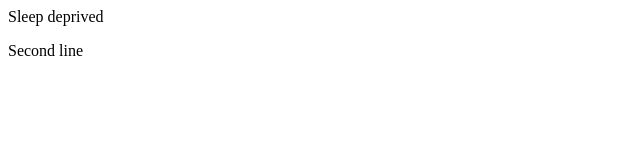
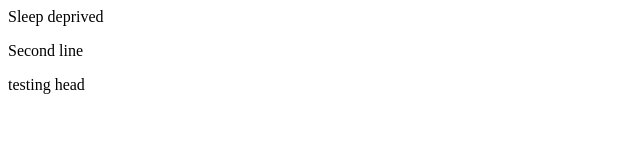
Before and after one commit to Ramyaaaaa/git, a plain HTML site: page index.html in a window 1280 px wide. Shown: the full height of the page, 0-640 px from the left. Drawn offline with Linux system fonts and the light colour scheme.

Commit message:
head testing

```diff
--- a/index.html
+++ b/index.html
@@ -1,2 +1,3 @@
 <p> Sleep deprived </p>
 <p> Second line  </p>
+<div> testing head </div>
```
